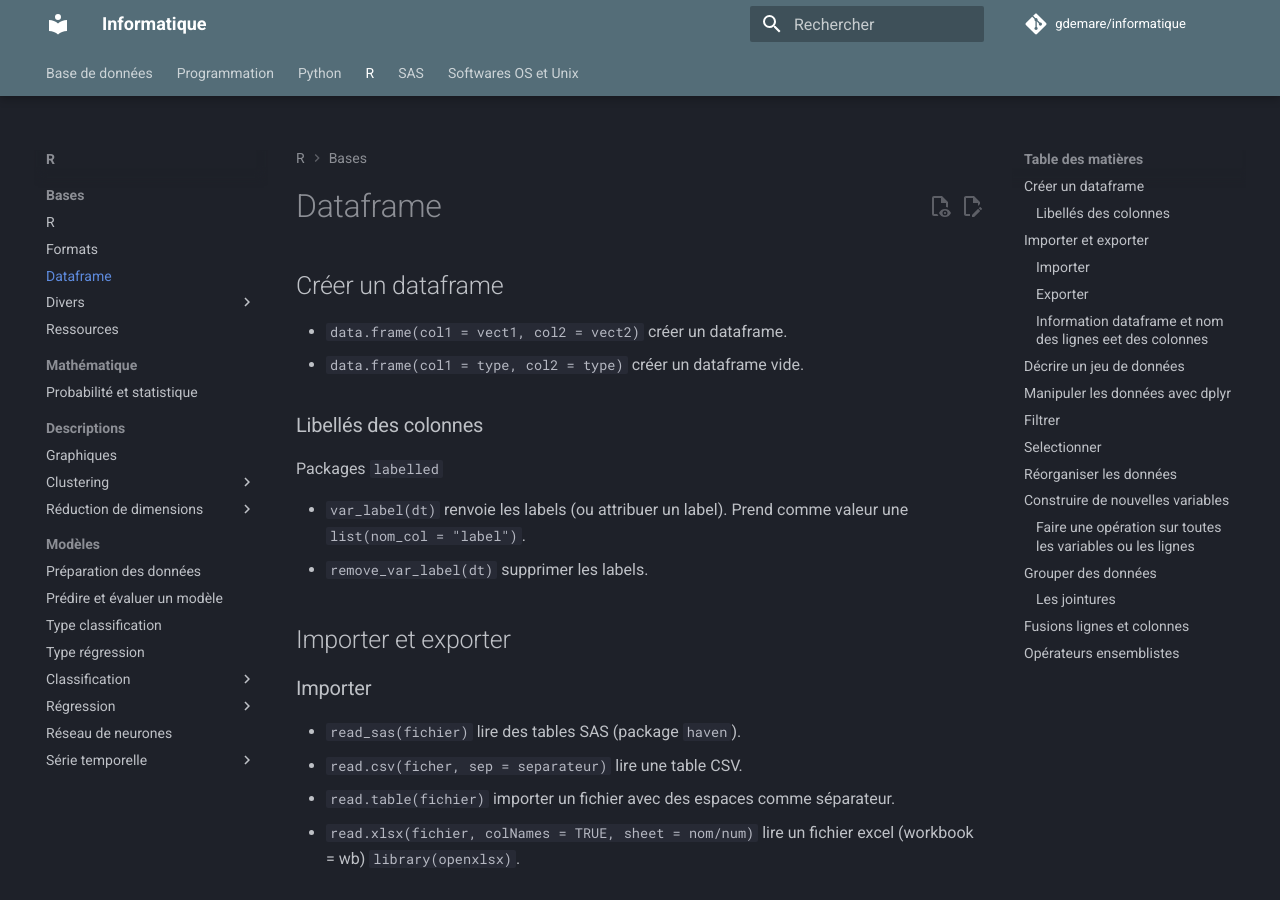
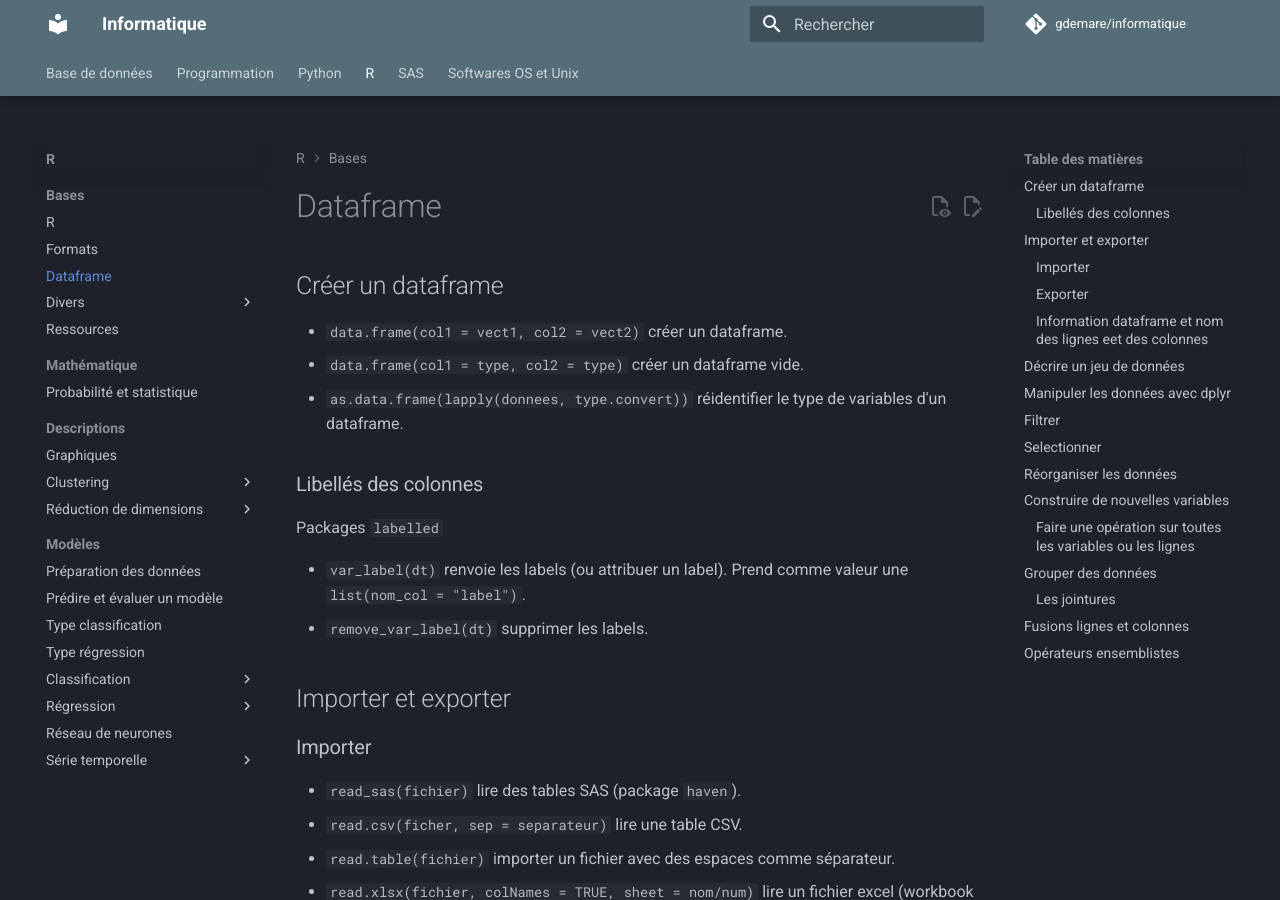
Before and after one commit to gdemare/Informatique, an MkDocs documentation site: the page built from docs/r/manipuler-donnees_r.md, in a window 1280 px wide and 900 px high. Built offline with MkDocs 1.6.1 and Material for MkDocs 9.7.7, drawn with Linux system fonts in a browser that asks for light colours; comment, search, counter and statistics services are not loaded.

Commit message:
Update manipuler-donnees_r.md

```diff
--- a/docs/r/manipuler-donnees_r.md
+++ b/docs/r/manipuler-donnees_r.md
@@ -2,6 +2,7 @@
 
 * `data.frame(col1 = vect1, col2 = vect2)` créer un dataframe.
 * `data.frame(col1 = type, col2 = type)` créer un dataframe vide.
+* `as.data.frame(lapply(donnees, type.convert))` réidentifier le type de variables d'un dataframe.
 
 ### Libellés des colonnes
 
```
